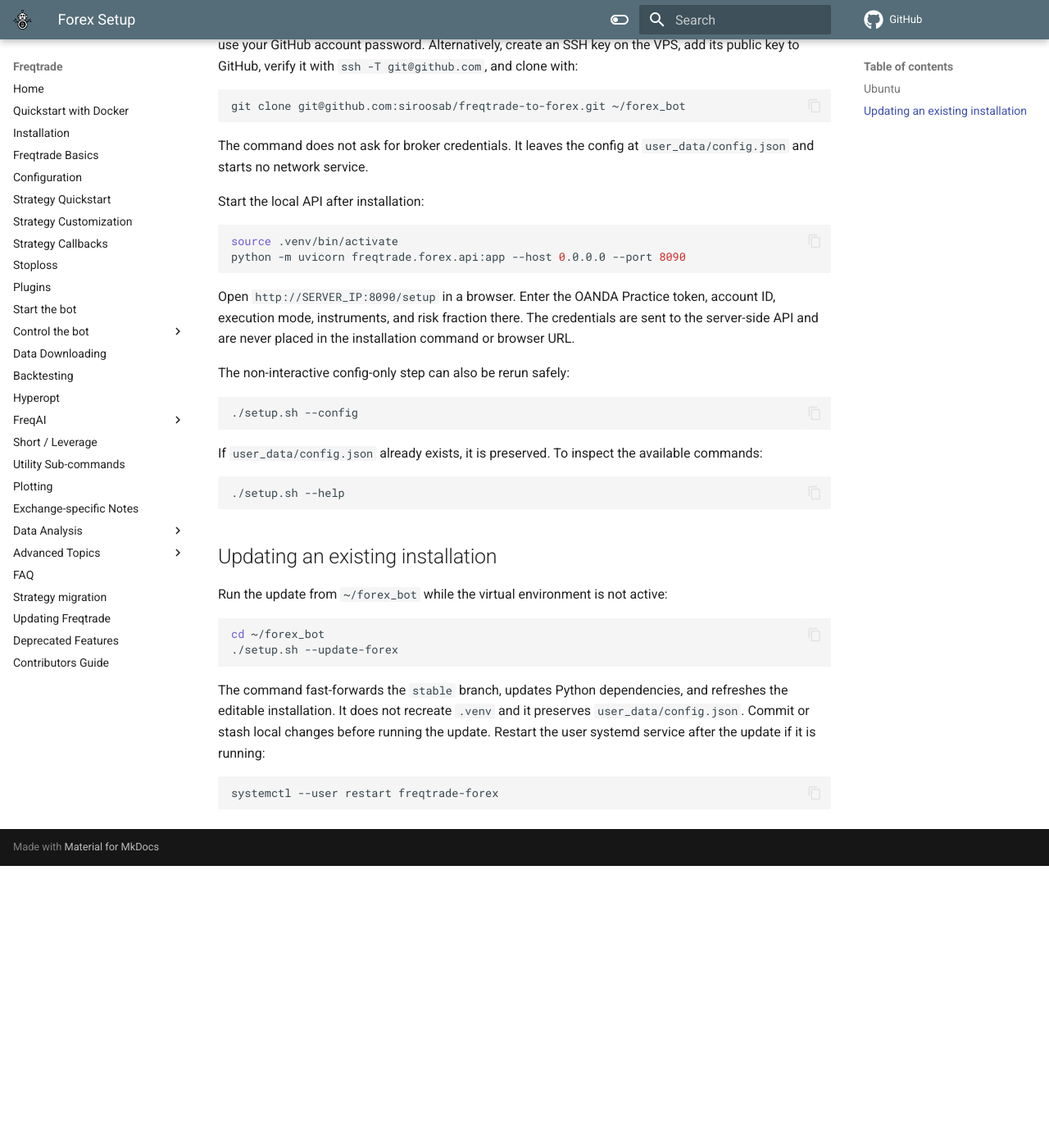
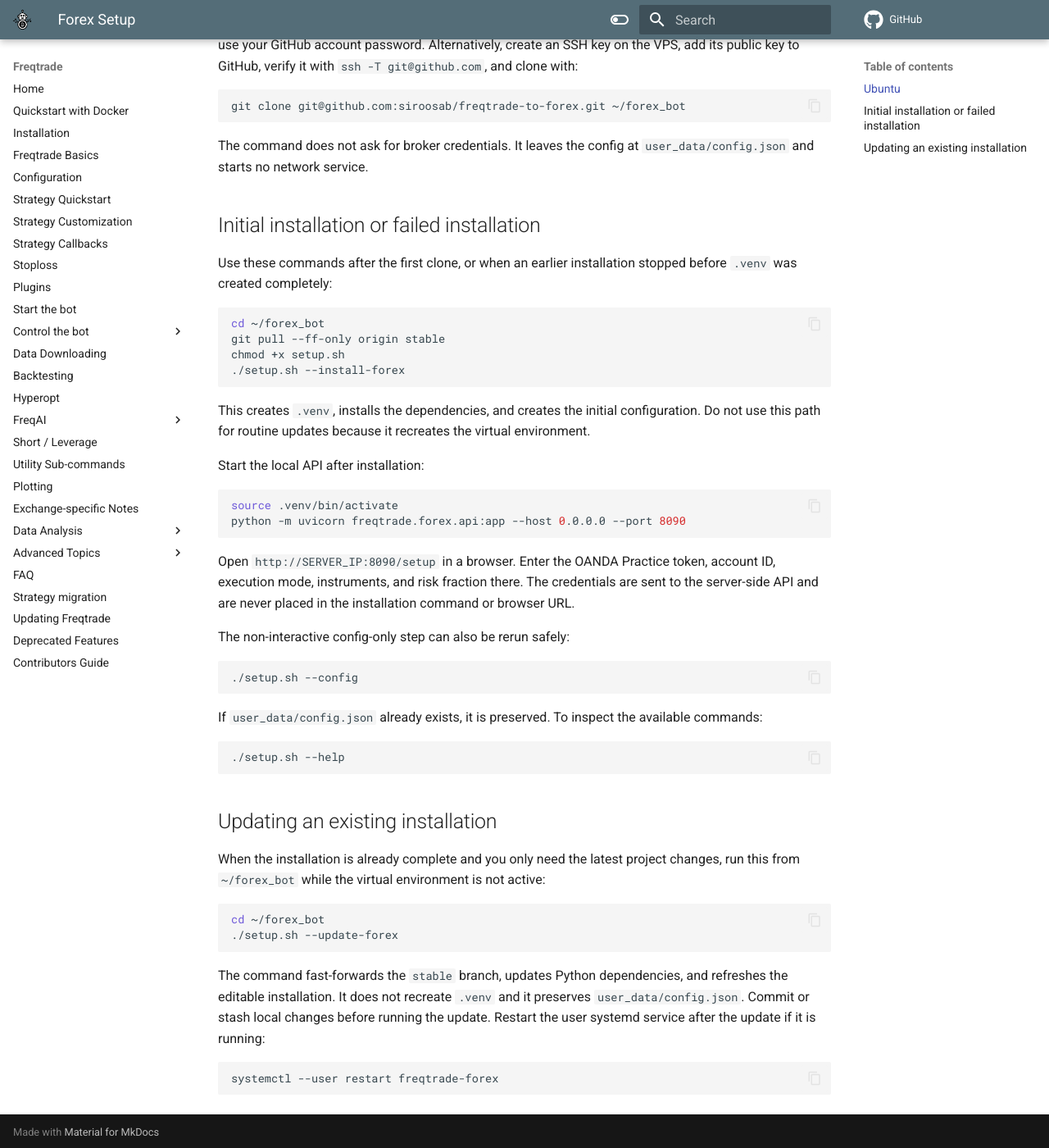
Before and after one commit to siroosab/freqtrade-to-forex, an MkDocs documentation site: the page built from docs/forex_setup.md, in a window 1280 px wide and 1400 px high, scrolled down 460 px. Shown: the whole window at 82% size. Built offline with MkDocs 1.6.1 and Material for MkDocs 9.7.7, drawn with Linux system fonts in a browser that asks for light colours; comment, search, counter and statistics services are not loaded; the version menu is left out; before the commit the page ends 1516 px from its top, so only the background shows below that.

Commit message:
docs: clarify install and update workflows

````diff
--- a/docs/forex_setup.md
+++ b/docs/forex_setup.md
@@ -27,6 +27,22 @@ git clone git@github.com:siroosab/freqtrade-to-forex.git ~/forex_bot
 The command does not ask for broker credentials. It leaves the config at
 `user_data/config.json` and starts no network service.
 
+## Initial installation or failed installation
+
+Use these commands after the first clone, or when an earlier installation
+stopped before `.venv` was created completely:
+
+```bash
+cd ~/forex_bot
+git pull --ff-only origin stable
+chmod +x setup.sh
+./setup.sh --install-forex
+```
+
+This creates `.venv`, installs the dependencies, and creates the initial
+configuration. Do not use this path for routine updates because it recreates
+the virtual environment.
+
 Start the local API after installation:
 
 ```bash
@@ -54,7 +70,9 @@ available commands:
 
 ## Updating an existing installation
 
-Run the update from `~/forex_bot` while the virtual environment is not active:
+When the installation is already complete and you only need the latest project
+changes, run this from `~/forex_bot` while the virtual environment is not
+active:
 
 ```bash
 cd ~/forex_bot
````
Also changed, not shown: README.md (+15 -6 lines).
